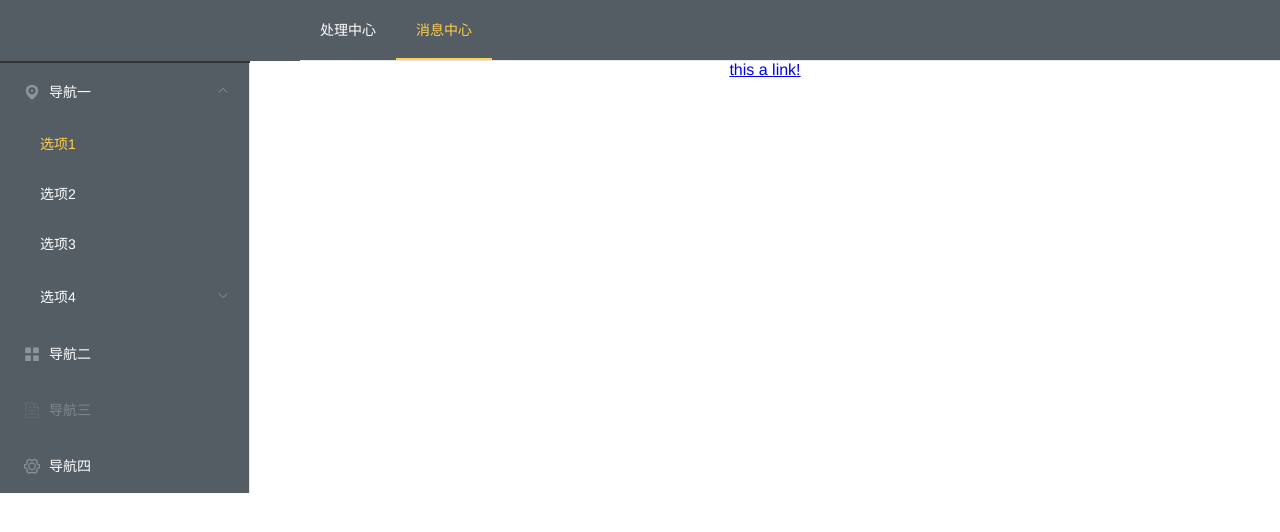
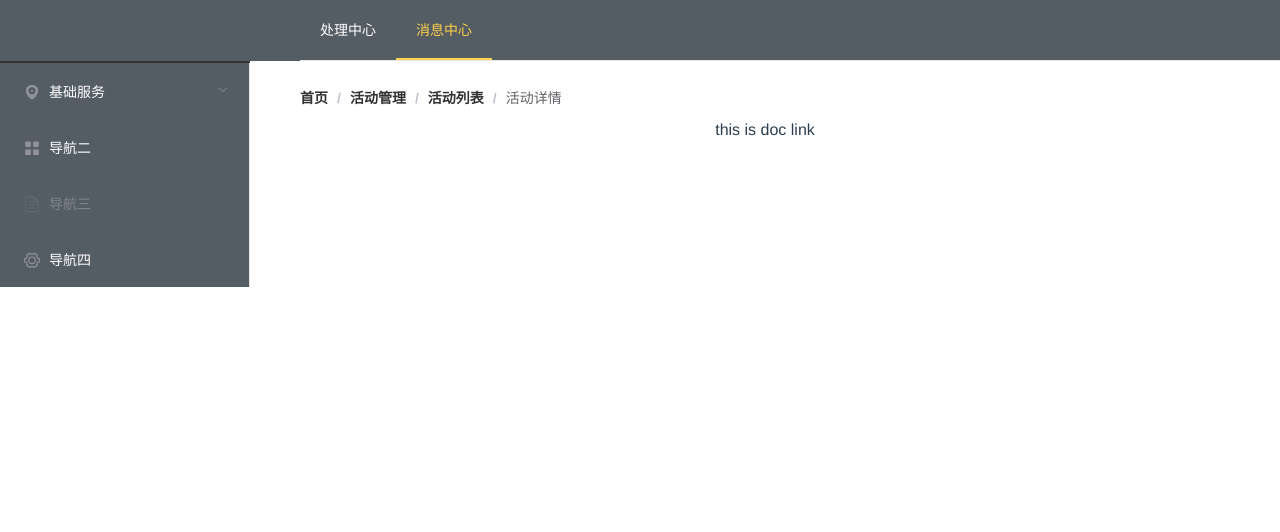
Before and after one commit to panhj/vue-newdemo, a Vue app: page /#/doc/index in a window 1280 px wide. Shown: the top 532 px of the page. Built offline with nearby package versions, Linux system fonts and the light colour scheme.

Commit message:
active forth router

```diff
--- a/src/App.vue
+++ b/src/App.vue
@@ -20,7 +20,7 @@ export default {
   color: #2c3e50;
   /* margin-top: 60px; */
 }
-html, body {
+html, body, div {
   margin: 0;
   padding: 0;
   box-sizing: border-box;
--- a/src/router.js
+++ b/src/router.js
@@ -3,6 +3,8 @@ import VueRouter from 'vue-router'
 
 import login from './views/login/login'
 import Layout from './views/Layout/Layout'
+import doc from './views/doc/doc'
+import toArtical from './views/doc/toArtical'
 // import backSystem from './views'
 
 Vue.use(VueRouter)
@@ -26,13 +28,50 @@ export default new VueRouter({
         },
         {
             path: '/doc',
-            redirect: '/doc/index',
             component: Layout,
             children: [
                 {
-                    path: '/doc/index',
-                    name: 'index',
-                    component: () => import('@/views/doc/doc')
+                    path: 'index',
+                    meta: { title: '基础服务', child: false},
+                    component: doc,
+                    children: [
+                        {
+                            path: 'item1',
+                            name: 'item1',
+                            meta: { title: '视频服务' },
+                            component: () => import('@/views/doc/artical')
+                        },
+                        {
+                            path: 'item2',
+                            name: 'item2',
+                            meta: { title: '视频服务2' },
+                            component: () => import('@/views/doc/artical')
+                        },
+                        {
+                            path: 'item3',
+                            name: 'item3',
+                            meta: { title: '视频服务3' },
+                            component: () => import('@/views/doc/artical')
+                        },
+                        {
+                            path: 'item4',
+                            name: 'item4',
+                            component: toArtical,
+                            meta: { title: '视频服务4'},
+                            children: [
+                                {
+                                    path: 'item4-1',
+                                    meta: { title: '实时监控' },
+                                    component: () => import('@/views/doc/artical')
+                                },
+                                {
+                                    path: 'item4-2',
+                                    meta: { title: '录像' },
+                                    component: () => import('@/views/doc/artical')
+                                },
+                            ]
+                        },
+                    ]
                 }
             ]
         }
--- a/src/views/Layout/components/navbar.vue
+++ b/src/views/Layout/components/navbar.vue
@@ -7,7 +7,7 @@
     active-text-color="#ffd04b"
     :router="isroute">
         <el-menu-item index="/home">处理中心</el-menu-item>
-        <el-menu-item index="/doc/index">消息中心</el-menu-item>
+        <el-menu-item index="/doc/index/item1">消息中心</el-menu-item>
     </el-menu>
 </template>
 
@@ -22,7 +22,7 @@ export default {
     },
     computed: {
         activeIndex: function () {
-            return this.$route.path;
+            return this.$route.path.indexOf('doc') > -1 ? '/doc/index/item1' : '/home';
         }
     },
     methods: {
--- /dev/null
+++ b/src/views/doc/artical.vue
@@ -0,0 +1,24 @@
+<template>
+    <div class="content">
+        <h1>this is content</h1>
+    </div>
+</template>
+
+<script>
+export default {
+    name: 'artical',
+    data () {
+        return {
+
+        }
+    }
+}
+</script>
+
+<style lang='less' scoped>
+.content {
+    width: 100%;
+    height: 100%;
+    background: gray;
+}
+</style>
--- /dev/null
+++ b/src/views/doc/components/breadcrumb.vue
@@ -0,0 +1,25 @@
+<template>
+<el-breadcrumb separator="/">
+    <el-breadcrumb-item :to="{ path: '/' }">首页</el-breadcrumb-item>
+    <el-breadcrumb-item><a href="/">活动管理</a></el-breadcrumb-item>
+    <el-breadcrumb-item to="/doc/index">活动列表</el-breadcrumb-item>
+    <el-breadcrumb-item>活动详情</el-breadcrumb-item>
+</el-breadcrumb>
+</template>
+
+<script>
+export default {
+    name: 'breadcrumb',
+    data () {
+        return {
+
+        }
+    },
+    computed: {
+
+    },
+    methods: {
+
+    }
+}
+</script>
--- a/src/views/doc/components/siderbar.vue
+++ b/src/views/doc/components/siderbar.vue
@@ -1,6 +1,6 @@
 <template>
 <el-menu
-:default-active="active"
+:default-active="$route.path"
 class="el-menu-vertical-demo"
 @open="handleOpen"
 @close="handleClose"
@@ -11,14 +11,14 @@ active-text-color="#ffd04b"
     <el-submenu index="/home">
         <template slot="title">
             <i class="el-icon-location"></i>
-            <span>导航一</span>
+            <span>基础服务</span>
         </template>
-        <el-menu-item index="/doc/index">选项1</el-menu-item>
-        <el-menu-item index="1-2">选项2</el-menu-item>
-        <el-menu-item index="1-3">选项3</el-menu-item>
-        <el-submenu index="1-4">
-            <template slot="title">选项4</template>
-            <el-menu-item index="1-4-1">选项1</el-menu-item>
+        <el-menu-item index="/doc/index/item1" class="active-bg">视频服务1</el-menu-item>
+        <el-menu-item index="/doc/index/item2">视频服务2</el-menu-item>
+        <el-menu-item index="/doc/index/item3">视频服务3</el-menu-item>
+        <el-submenu index="/doc/index/item4">
+            <template slot="title">视频服务4</template>
+            <el-menu-item index="/doc/index/item4/item4-1">录像</el-menu-item>
         </el-submenu>
     </el-submenu>
     <el-menu-item index="2">
@@ -40,7 +40,8 @@ active-text-color="#ffd04b"
 export default {
     data () {
         return {
-            isroute: true
+            isroute: true,
+            mindex: []
         }
     },
     computed: {
@@ -58,3 +59,9 @@ export default {
     }
 }
 </script>
+
+<style>
+.active-bg {
+    background-color: #000 !important;
+}
+</style>
--- a/src/views/doc/doc.vue
+++ b/src/views/doc/doc.vue
@@ -1,24 +1,58 @@
 <template>
-<div>
+<div class="container">
     <div class="sliderbar">
         <sliderbar></sliderbar>
     </div>
-    <div class="content">
-        <a href="#/home">this a link!</a>
+    <div class="content-container">
+        <div class="content-page">
+            <breadcrumb class="breadcrumb"></breadcrumb>
+            <a>this is doc link</a>
+            <router-view></router-view>
+        </div>
     </div>
 </div>
 </template>
 
 <script>
 import sliderbar from './components/siderbar'
+import breadcrumb from './components/breadcrumb'
+import artical from './artical'
+
 export default {
     components: {
         sliderbar,
+        breadcrumb,
+        artical
+    },
+    data () {
+        return {
+            noChild: true,
+        }
+    },
+    watch: {
+
+    },
+    created () {
+
     }
+
 }
 </script>
 
 <style lang="less" scoped>
+.container {
+    overflow: hidden;
+    .content-container {
+        width: 100%;
+        padding-left: 250px;
+        .content-page {
+            padding:  30px 50px;
+            .breadcrumb {
+                height: 30px;
+            }
+        }
+    }
+}
 .sliderbar {
     float: left;
     width: 250px;
--- /dev/null
+++ b/src/views/doc/toArtical.vue
@@ -0,0 +1,3 @@
+<template>
+    <router-view></router-view>
+</template>
```
